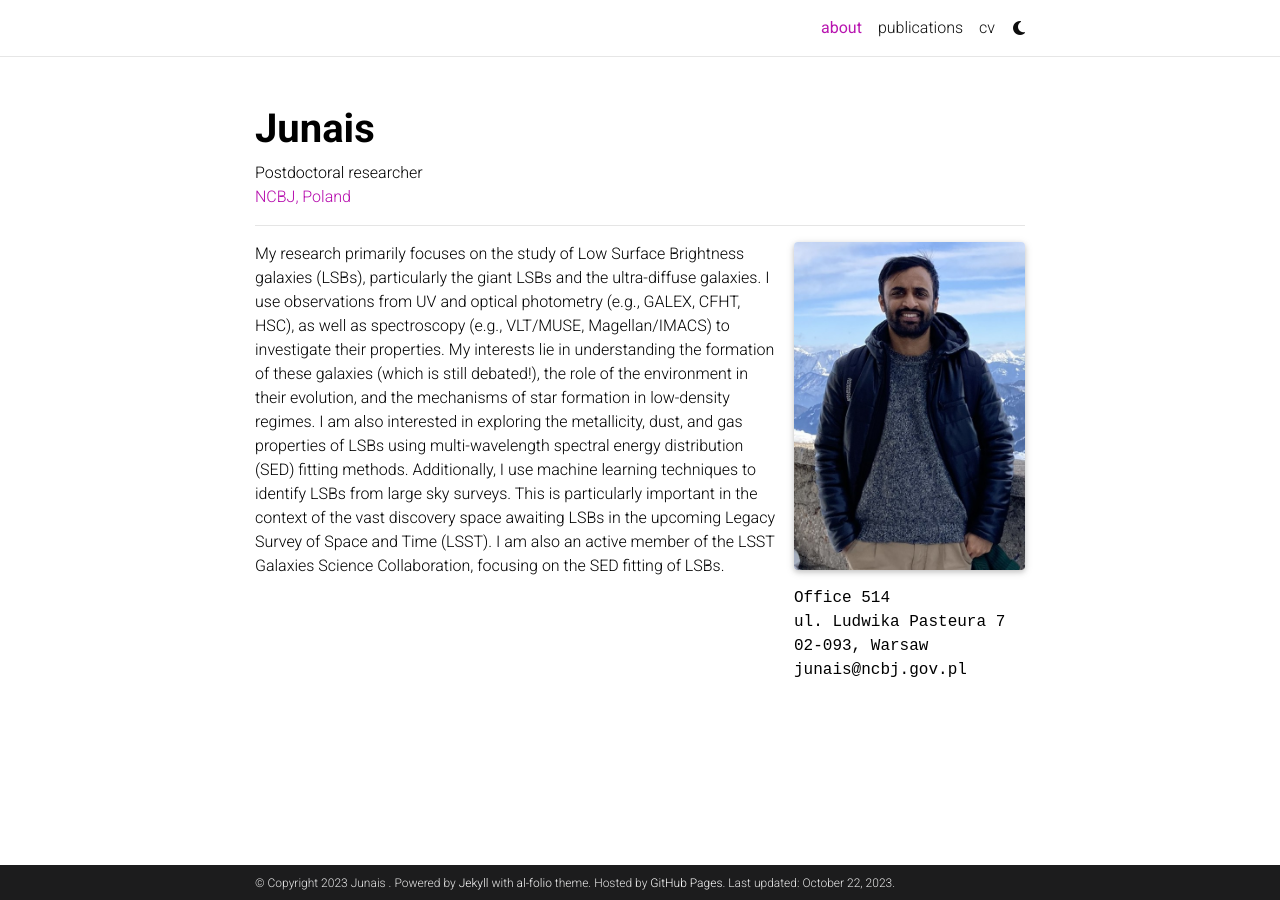
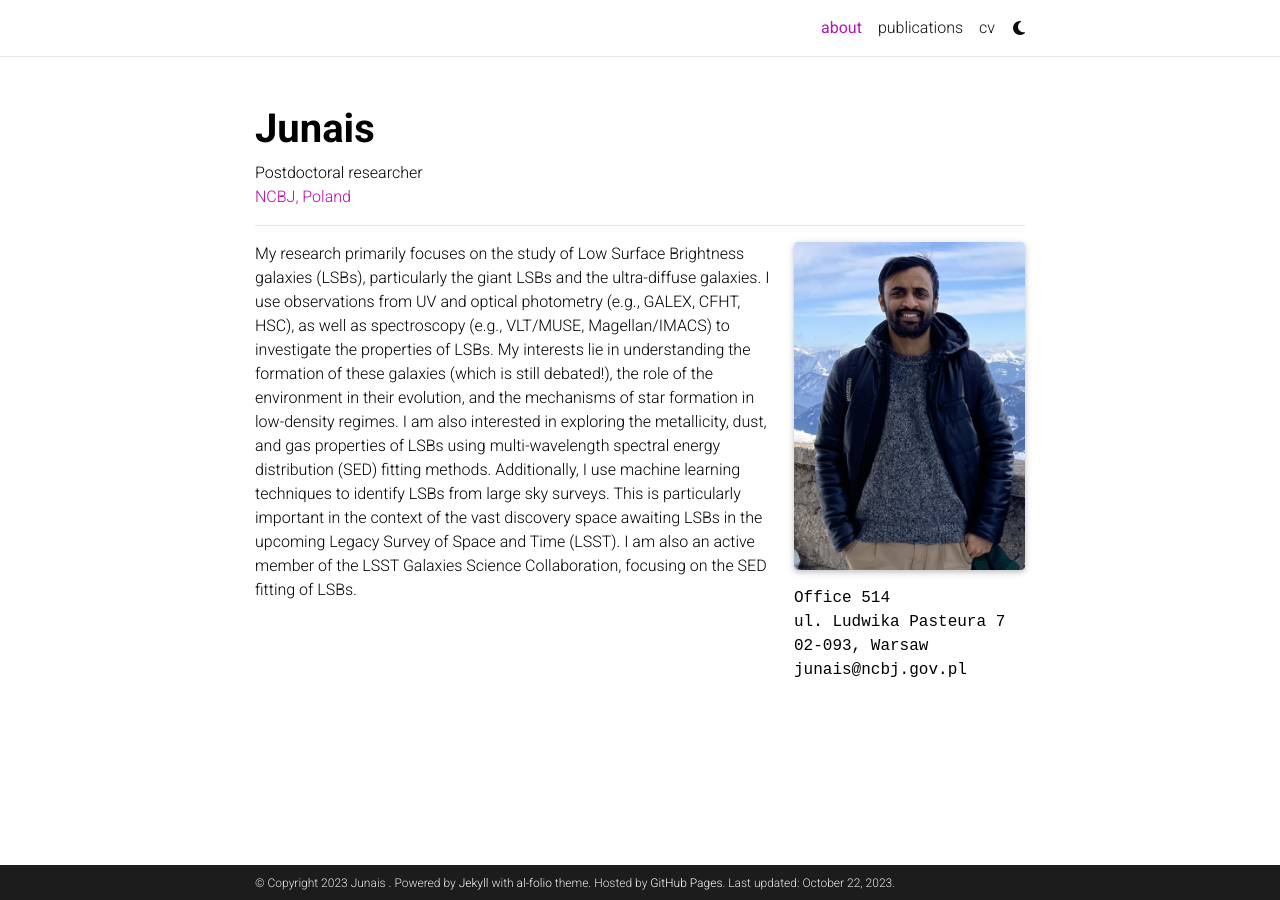
Before and after one commit to junais-astro/junais-astro.github.io, a Jekyll site: the page built from _pages/about.md, in a window 1280 px wide. Built offline with Jekyll 4.4.1, drawn with Linux system fonts in a browser that asks for light colours; full-size pictures stand in for the smaller copies a plugin makes; comment, search, counter and statistics services are not loaded; a style sheet for code colours, icons or effects is not loaded.

Commit message:
Update about.md

```diff
--- a/_pages/about.md
+++ b/_pages/about.md
@@ -22,4 +22,4 @@
 ---
 <!-- I am interested in studying low surface brightness galaxies (LSBs). Their formation and evolution are still debated questions in the extragalactic community. I use observational data (UV, optical) of LSBs, in combination with galaxy evolution models to constrain their properties (e.g., star formation, environmental interactions). During my postdoc at NCBJ, I am working with the ASTROdust group (led by Katarzyna Małek) to characterize the dust attenuation in a large sample of galaxies observed by Herschel. I am also an active member of the LSST Galaxies Science Collaboration, with a special focus on low surface brightness science. -->
 
-My research primarily focuses on the study of Low Surface Brightness galaxies (LSBs), particularly the giant LSBs and the ultra-diffuse galaxies. I use observations from UV and optical photometry (e.g., GALEX, CFHT, HSC), as well as spectroscopy (e.g., VLT/MUSE, Magellan/IMACS) to investigate their properties. My interests lie in understanding the formation of these galaxies (which is still debated!), the role of the environment in their evolution, and the mechanisms of star formation in low-density regimes. I am also interested in exploring the metallicity, dust, and gas properties of LSBs using multi-wavelength spectral energy distribution (SED) fitting methods. Additionally, I use machine learning techniques to identify LSBs from large sky surveys. This is particularly important in the context of the vast discovery space awaiting LSBs in the upcoming Legacy Survey of Space and Time (LSST). I am also an active member of the LSST Galaxies Science Collaboration, focusing on the SED fitting of LSBs.
+My research primarily focuses on the study of Low Surface Brightness galaxies (LSBs), particularly the giant LSBs and the ultra-diffuse galaxies. I use observations from UV and optical photometry (e.g., GALEX, CFHT, HSC), as well as spectroscopy (e.g., VLT/MUSE, Magellan/IMACS) to investigate the properties of LSBs. My interests lie in understanding the formation of these galaxies (which is still debated!), the role of the environment in their evolution, and the mechanisms of star formation in low-density regimes. I am also interested in exploring the metallicity, dust, and gas properties of LSBs using multi-wavelength spectral energy distribution (SED) fitting methods. Additionally, I use machine learning techniques to identify LSBs from large sky surveys. This is particularly important in the context of the vast discovery space awaiting LSBs in the upcoming Legacy Survey of Space and Time (LSST). I am also an active member of the LSST Galaxies Science Collaboration, focusing on the SED fitting of LSBs.
```
